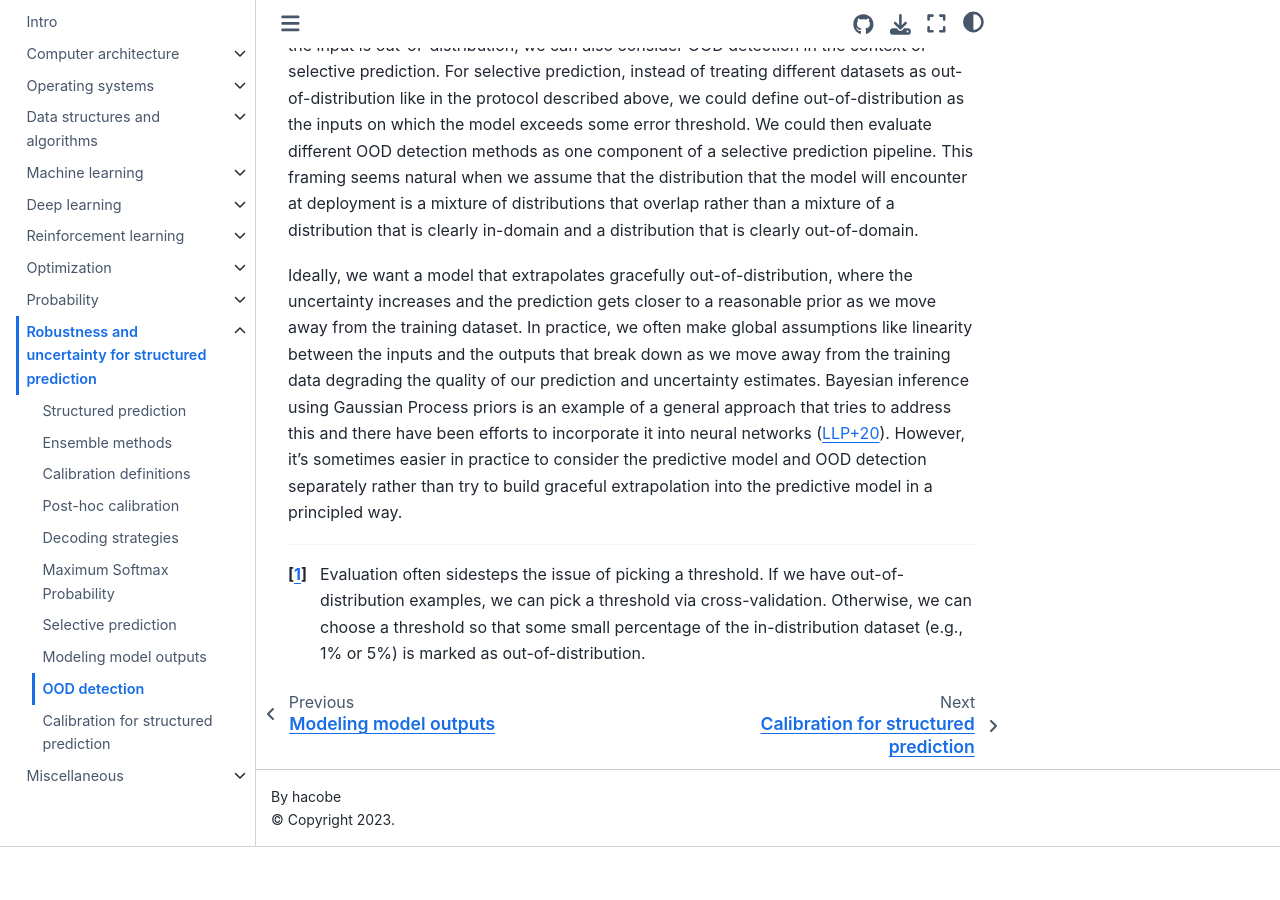
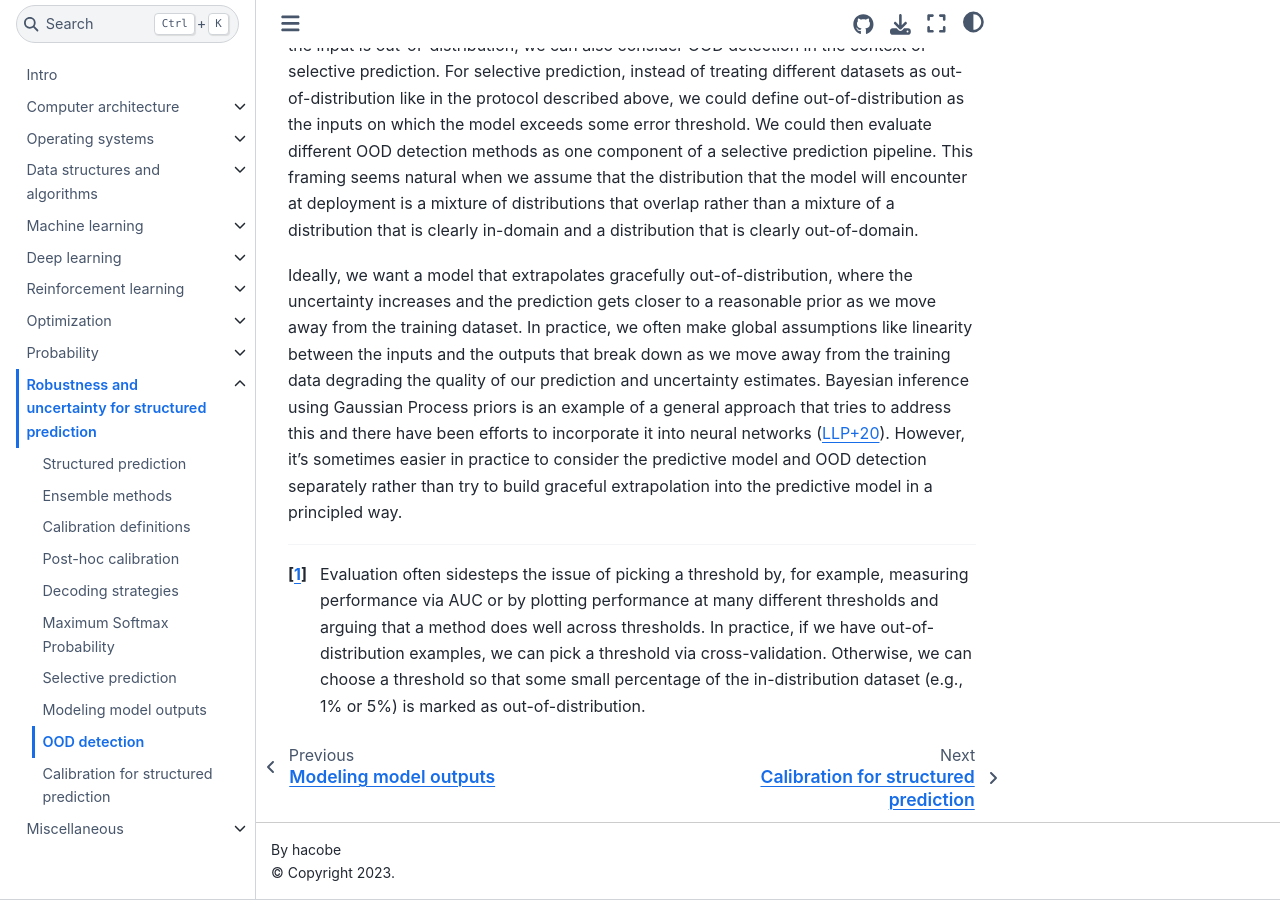
Before and after one commit to hacobe/notes, a Jupyter Book: the page built from ood_detection.md, in a window 1280 px wide and 900 px high, scrolled down 848 px. Built offline with Jupyter Book 1.0.4 settings and Sphinx 7.4.7 and the Sphinx Book theme 1.1.4, drawn with Linux system fonts in a browser that asks for light colours; pages that are not in the unit, such as notebooks, are missing from menus; before the commit the page ends 1695 px from its top, so only the background shows below that.

Commit message:
Update OOD detection

```diff
--- a/ood_detection.md
+++ b/ood_detection.md
@@ -14,4 +14,4 @@
 
 Ideally, we want a model that extrapolates gracefully out-of-distribution, where the uncertainty increases and the prediction gets closer to a reasonable prior as we move away from the training dataset. In practice, we often make global assumptions like linearity between the inputs and the outputs that break down as we move away from the training data degrading the quality of our prediction and uncertainty estimates. Bayesian inference using Gaussian Process priors is an example of a general approach that tries to address this and there have been efforts to incorporate it into neural networks ([LLP+20](https://arxiv.org/abs/2006.10108)). However, it's sometimes easier in practice to consider the predictive model and OOD detection separately rather than try to build graceful extrapolation into the predictive model in a principled way.
 
-[^1]: Evaluation often sidesteps the issue of picking a threshold. If we have out-of-distribution examples, we can pick a threshold via cross-validation. Otherwise, we can choose a threshold so that some small percentage of the in-distribution dataset (e.g., 1% or 5%) is marked as out-of-distribution.
+[^1]: Evaluation often sidesteps the issue of picking a threshold by, for example, measuring performance via AUC or by plotting performance at many different thresholds and arguing that a method does well across thresholds. In practice, if we have out-of-distribution examples, we can pick a threshold via cross-validation. Otherwise, we can choose a threshold so that some small percentage of the in-distribution dataset (e.g., 1% or 5%) is marked as out-of-distribution.
```
